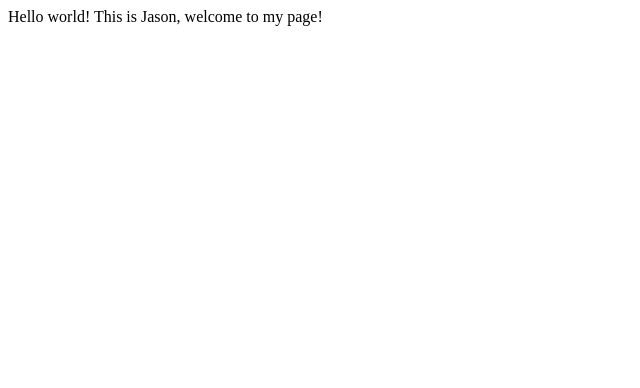
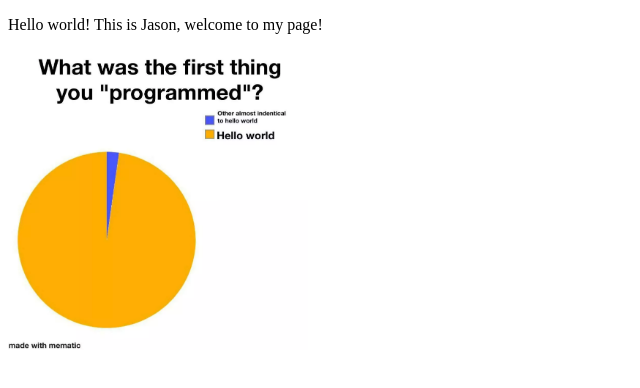
Before and after one commit to jasonchen2023/jjchen.me, a plain HTML site: page index.html in a window 1280 px wide. Shown: the whole page, without its empty margins (0-640 px from the left). Drawn offline with Linux system fonts and the light colour scheme.

Commit message:
Added a meme

```diff
--- a/index.html
+++ b/index.html
@@ -16,7 +16,9 @@
         <!--[if lt IE 7]>
             <p class="browsehappy">You are using an <strong>outdated</strong> browser. Please <a href="#">upgrade your browser</a> to improve your experience.</p>
         <![endif]-->
-        Hello world! This is Jason, welcome to my page!
+        <p>Hello world! This is Jason, welcome to my page!</p>
+        <img src="hello_world_meme.png" width=300 height=300>
+        <!-- Source: https://programmerhumor.io/programming-memes/printhello-world/ -->
         <script src="" async defer></script>
     </body>
 </html>
```
Also changed, not shown: hello_world_meme.png (added), 1 other file.
